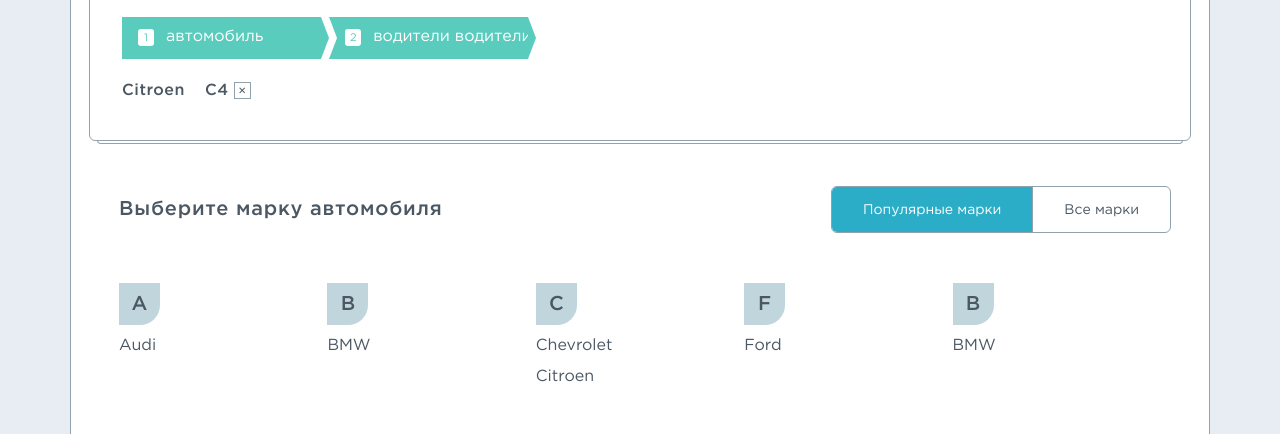
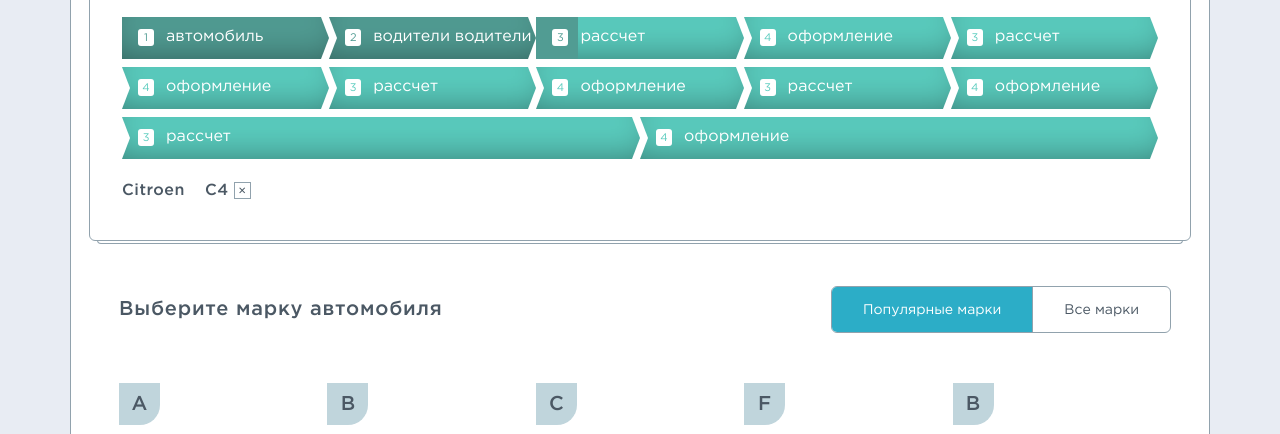
Before and after one commit to shiberz/polis-market, a plain HTML site: page 2.html in a window 1280 px wide. Shown: the part 349-783 px from the top of the page. Drawn offline with Linux system fonts and the light colour scheme.

Commit message:
breadcrumbs progressbar

```diff
--- a/2.html
+++ b/2.html
@@ -39,20 +39,18 @@
 					<header class="crumbs">
 						<h3 class="crumbs__header">Калькулятор ОСАГО</h3>
 						<div class="crumbs__line">
-							<div class="crumbs__crumb">
-								<div class="crumb__progress crumb__progress--complete"></div>
-								<div class="crumbs__crumb-inner crumbs__crumb--in-progress">
+							<div class="crumbs__crumb crumbs__crumb--complete">
+								<div class="crumbs__crumb-inner">
 									<span class="crumbs__crumb-num">1</span><span class="crumbs__crumb-text">автомобиль</span>
 								</div>
 							</div>
-							<div class="crumbs__crumb">
-								<div class="crumb__progress crumb__progress--complete"></div>
+							<div class="crumbs__crumb crumbs__crumb--complete">
 								<div class="crumbs__crumb-inner">
 									<span class="crumbs__crumb-num">2</span><span class="crumbs__crumb-text">водители водители водители</span>
 								</div>
 							</div>
-							<!-- <div class="crumbs__crumb">
-								<div class="crumb__progress crumb__progress--incomplete" style="width: 20%"></div>
+							<div class="crumbs__crumb crumbs__crumb--in-progress">
+								<div class="crumb__progress" style="width: 20%"></div>
 								<div class="crumbs__crumb-inner">
 									<span class="crumbs__crumb-num">3</span><span class="crumbs__crumb-text">рассчет</span>
 								</div>
@@ -101,7 +99,7 @@
 								<div class="crumbs__crumb-inner">
 									<span class="crumbs__crumb-num">4</span><span class="crumbs__crumb-text">оформление</span>
 								</div>
-							</div> -->
+							</div>
 						</div>
 						<ul class="selected-options">
 							<li class="selected-options__option">
--- a/css/2.css
+++ b/css/2.css
@@ -44,11 +44,12 @@
 .crumbs__line {
 	display: flex;
 	flex-flow: row wrap;
+	justify-content: flex-start;
 }
 
 .crumbs__crumb {
 	background: #5accbe;
-	flex-basis: "content";
+	flex: 1 0 auto;
 	min-width: 20%;
 	height: 42px;
 	position: relative;
@@ -56,6 +57,7 @@
 	color: #fff;
 	display: flex;
 	align-items: center;
+	box-shadow: 0 -15px 40px -20px rgba(0,0,0,0.5) inset;
 }
 
 .crumbs__crumb::before {
@@ -67,8 +69,8 @@
 
 	width: 0;
   	height: 0;
-	border-top: 21px solid #5accbe;
-  	border-bottom: 21px solid #5accbe;
+	border-top: 21px solid transparent;
+  	border-bottom: 21px solid transparent;
 	border-left: 8px solid #fff;
 }
 
@@ -83,7 +85,7 @@
   	height: 0;
 	border-top: 21px solid #fff;
   	border-bottom: 21px solid #fff;
-	border-left: 8px solid #5accbe;
+	border-left: 8px solid transparent;
 }
 
 .crumbs__crumb:first-child::before {
@@ -110,9 +112,21 @@
 .crumb__progress {
 	position: absolute;
 	height: 100%;
-	background: #000;
+	background: #519c93;
 }
 
+.crumb__progress--complete {
+	width: 100%;
+}
+
+ .crumbs__crumb--complete {
+ 	background: #519c93;
+ }
+
+ .crumbs__crumb--complete .crumbs__crumb-num,
+ .crumbs__crumb--in-progress .crumbs__crumb-num {
+ 	color: #519c93;
+ }
 
 .switch {
 	border-radius: 6px;
```
